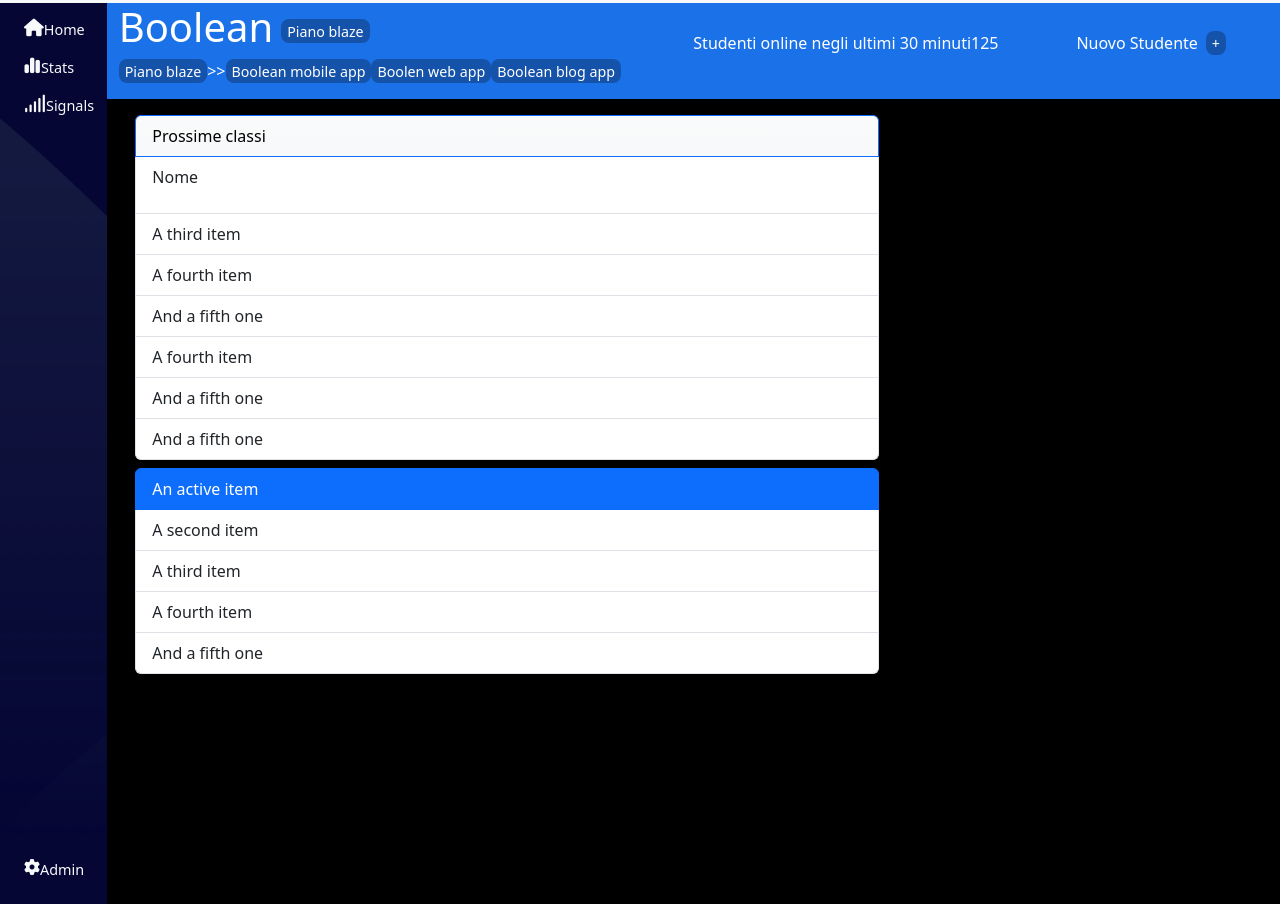
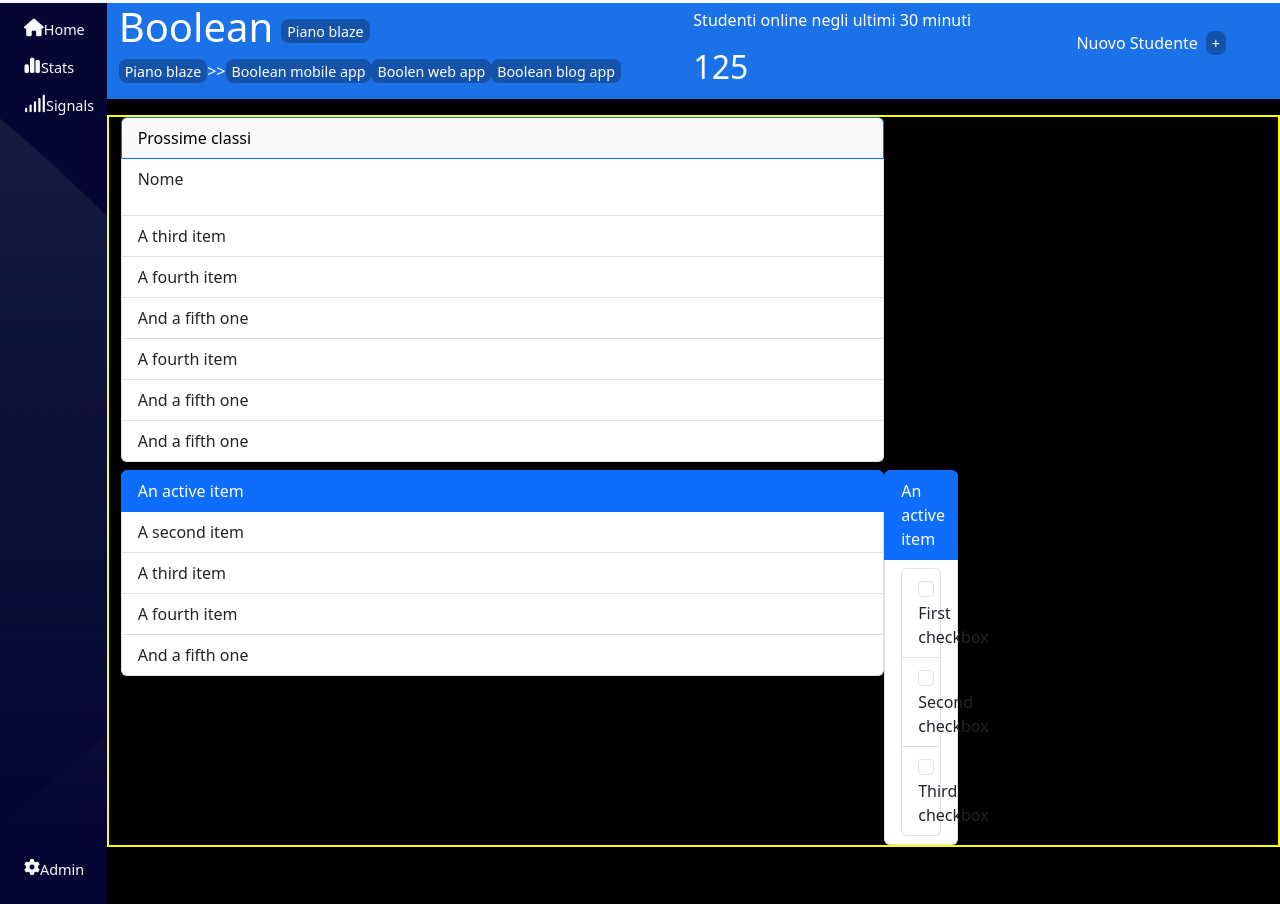
Before and after one commit to BernardoBarbucci/html-css-bootstrap-dashboard, a plain HTML site: page index.html in a window 1280 px wide. Shown: the part 51-955 px from the top of the page. Drawn offline with nearby package versions, Linux system fonts and the light colour scheme.

Commit message:
problema colonne main

```diff
--- a/index.html
+++ b/index.html
@@ -89,9 +89,9 @@
               </div>
             </div>
             <div class="col-12 col-md-4 d-flex align-items-center">
-              <div class="d-flex flex-wrap">
+              <div class="d-flex flex-wrap flex-column py-1">
                 <p>Studenti online negli ultimi 30 minuti</p>
-                <p>125</p>
+                <h2>125</h2>
               </div>
             </div>
             <div class="col-12 col-md-4 col-lg-6">
@@ -110,7 +110,7 @@
           </section>
 
           <!-- NEXT-CLASSES + FAQ -->
-          <div class="container my-col_left">
+          <div class="container-fluid my-col_left custom-try d-flex flex-wrap">
             <!-- COL-LEFT - nxclass-->
             <div class="col-12 col-lg-8 mb-2">
               <ul class="list-group">
@@ -137,21 +137,43 @@
                 <li class="list-group-item">And a fifth one</li>
               </ul>
             </div>
+
+            <!-- TODO + GRAPH -->
+            <div class="my-col_right">
+              <!-- COL-RIGHT - Todo -->
+              <div class="col-12 col-lg-4">
+                <ul class="list-group">
+                  <li class="list-group-item active" aria-current="true">An active item</li>
+                  <li class="list-group-item">
+                    <ul class="list-group">
+                      <li class="list-group-item">
+                        <input class="form-check-input me-1" type="checkbox" value="" id="firstCheckbox">
+                        <label class="form-check-label" for="firstCheckbox">First checkbox</label>
+                      </li>
+                      <li class="list-group-item">
+                        <input class="form-check-input me-1" type="checkbox" value="" id="secondCheckbox">
+                        <label class="form-check-label" for="secondCheckbox">Second checkbox</label>
+                      </li>
+                      <li class="list-group-item">
+                        <input class="form-check-input me-1" type="checkbox" value="" id="thirdCheckbox">
+                        <label class="form-check-label" for="thirdCheckbox">Third checkbox</label>
+                      </li>
+                    </ul>
+                  </li>
+                </ul>
+              </div>
+            </div>
           </div>
 
-          <!-- TODO + GRAPH -->
-          <div class="container my-col_right">
-            <!-- COL-RIGHT - Todo -->
-            <div class="col-12 col-lg-4">
 
-            </div>
 
-          </div>
 
           <!-- FINE JUMBO -->
         </section>
       </div>
     </main>
-
+    <!-- JS FILE -->
+<link href="https://cdn.jsdelivr.net/npm/bootstrap@5.3.2/dist/css/bootstrap.min.css" rel="stylesheet" integrity="sha384-T3c6CoIi6uLrA9TneNEoa7RxnatzjcDSCmG1MXxSR1GAsXEV/Dwwykc2MPK8M2HN" crossorigin="anonymous">
+<script src="https://cdn.jsdelivr.net/npm/bootstrap@5.3.2/dist/js/bootstrap.bundle.min.js" integrity="sha384-C6RzsynM9kWDrMNeT87bh95OGNyZPhcTNXj1NW7RuBCsyN/o0jlpcV8Qyq46cDfL" crossorigin="anonymous"></script>
 </body>
 </html>
```
